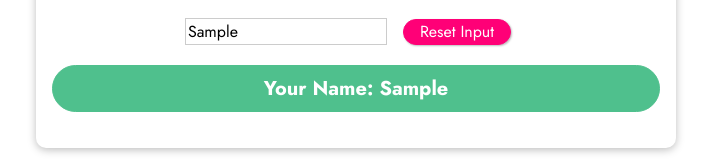
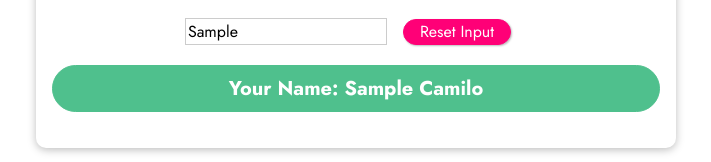
Before and after one commit to AlexandreC6/vuejs-lesson-udemy, a plain HTML site: page basics-05-using-the-native-event-object/index.html in a window 1280 px wide. Both pictures are taken after typing "Sample" into the empty fields and a click on the button "Add 10". Shown: the part 394-556 px from the top of the page, without its empty margins (284-995 px from the left). Drawn offline with nearby package versions, Linux system fonts and the light colour scheme.

Commit message:
add computed

```diff
--- a/basics-05-using-the-native-event-object/app.js
+++ b/basics-05-using-the-native-event-object/app.js
@@ -4,6 +4,17 @@ const app = Vue.createApp({
       counter: 0,
       name: ''
     };
+  },
+  // computed = Ne relance pas tout le code controlé par Vue
+  // Best use computed for output values than methods
+  computed: {
+    fullname() {
+      console.log('Running again...');
+      if (this.name === '') {
+        return '';
+      }
+      return this.name + ' ' + 'Camilo';
+    },
   },
   methods: {
     resetInput(){
--- a/basics-05-using-the-native-event-object/index.html
+++ b/basics-05-using-the-native-event-object/index.html
@@ -23,7 +23,7 @@
       <p>Result: {{ counter }}</p>
       <input type="text" v-model="name">
       <button v-on:click="resetInput">Reset Input</button>
-      <p>Your Name: {{ name }}</p>
+      <p>Your Name: {{ fullname }}</p>
     </section>
   </body>
 </html>
```
